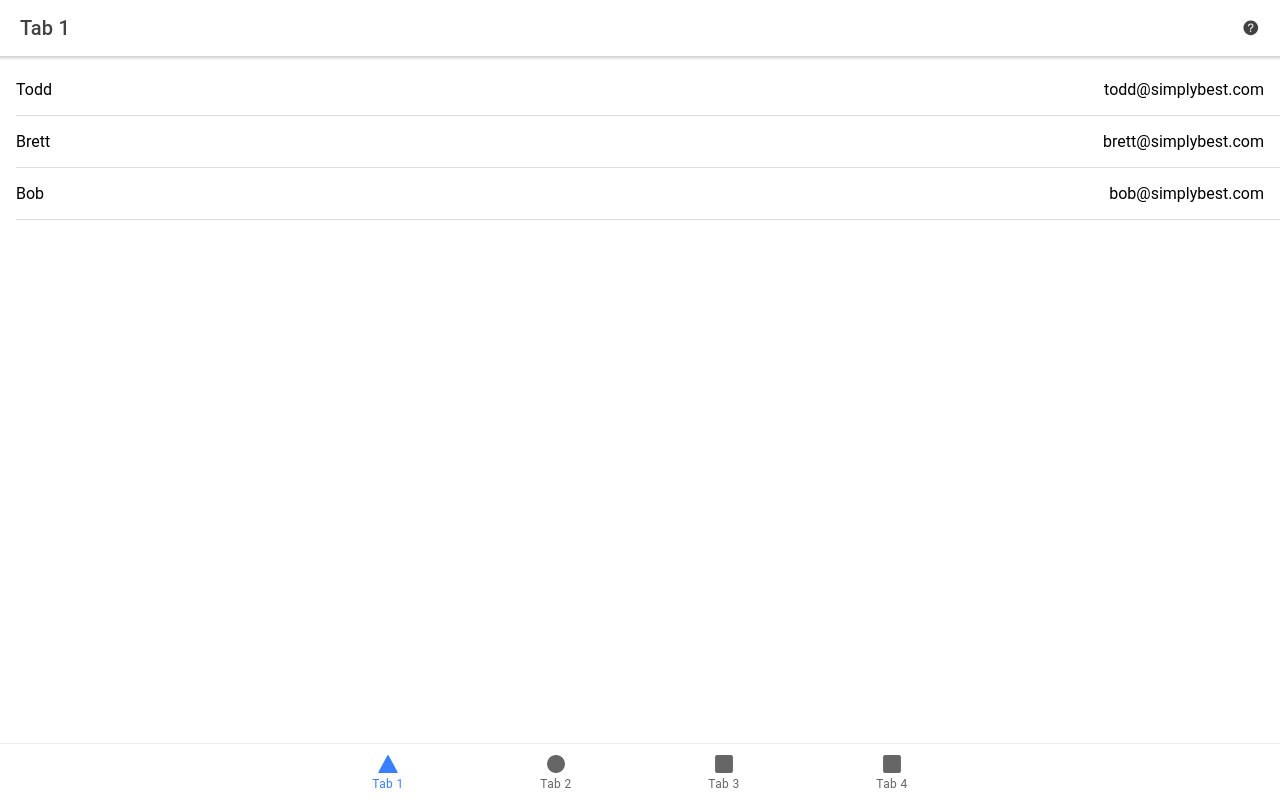
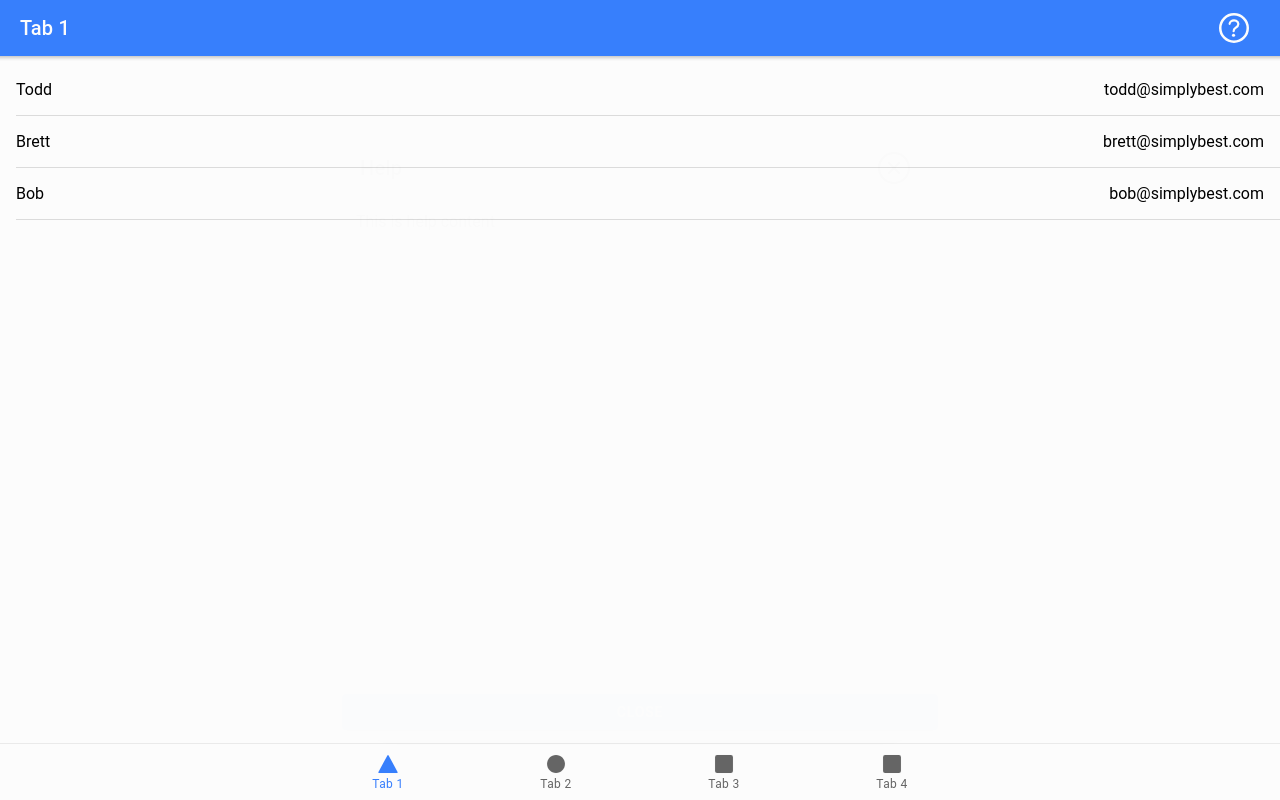
Before and after one commit to dolthead/meetup-react, a React (Create React App) app: page /tab1 in a window 1280 px wide. Both pictures are taken after a click on the element 1253 px from the left and 28 px from the top of the page. Built offline with nearby package versions, Linux system fonts and the light colour scheme.

Commit message:
Get help modal working

```diff
--- a/src/components/ExploreContainer.css
+++ b/src/components/ExploreContainer.css
@@ -1,10 +1,5 @@
 .container {
   text-align: center;
-  /* position: absolute; */
-  /* left: 0;
-  right: 0; */
-  /* top: 50%;
-  transform: translateY(-50%); */
 }
 
 .container strong {
--- /dev/null
+++ b/src/pages/Help.css
@@ -0,0 +1,7 @@
+ion-footer, ion-toolbar {
+    --background: transparent;
+    --border: none;
+}
+.sc-ion-buttons-md-s ion-icon[slot=start] {
+    font-size: 2em;
+}
--- a/src/pages/Help.tsx
+++ b/src/pages/Help.tsx
@@ -1,30 +1,32 @@
-import { IonPage, IonHeader, IonToolbar, IonButtons, IonButton, IonIcon, IonTitle, IonContent, IonList, IonItem, IonLabel } from "@ionic/react";
-import { closeCircle } from "ionicons/icons";
+import './Help.css';
+import { IonPage, IonHeader, IonToolbar, IonButtons, IonButton, IonIcon, IonTitle, IonContent, IonList, IonItem, IonLabel, IonFooter } from "@ionic/react";
+import { closeCircleOutline } from "ionicons/icons";
 
-const close = () => {
-
-}
-
-const Help: React.FC = () => {
-    return (
+const Help: React.FC<{
+    onDismiss: () => void;
+  }> = ({ onDismiss }) => (
       <IonPage>
         <IonHeader>
           <IonToolbar>
             <IonButtons slot="end">
-              <IonButton onClick={close}>
-                <IonIcon slot="start" icon={closeCircle} />
+              <IonButton onClick={() => onDismiss()} size="large">
+                <IonIcon slot="start" icon={closeCircleOutline} />
               </IonButton>
             </IonButtons>
-            <IonTitle>Tab 1</IonTitle>
+            <IonTitle>Help</IonTitle>
           </IonToolbar>
         </IonHeader>
-        <IonContent fullscreen>
+        <IonContent class="ion-padding">
 
             This is help content
 
         </IonContent>
+        <IonFooter>
+            <IonToolbar>
+                <IonButton expand="block" onClick={() => onDismiss()}>Close</IonButton>
+            </IonToolbar>
+        </IonFooter>
       </IonPage>
     );
-  };
 
   export default Help;
--- a/src/pages/Tab1.tsx
+++ b/src/pages/Tab1.tsx
@@ -1,5 +1,6 @@
 import { IonButton, IonButtons, IonContent, IonHeader, IonIcon, IonItem, IonLabel, IonList, IonPage, IonTitle, IonToolbar, useIonModal } from '@ionic/react';
-import { helpCircle } from 'ionicons/icons';
+import { helpCircleOutline } from 'ionicons/icons';
+import Help from './Help';
 import './Tab1.css';
 
 const peopleList = [
@@ -8,19 +9,22 @@ const peopleList = [
   { key: 3, name: "Bob", email: "bob@simplybest.com"},
 ];
 
-// const openHelp = () => {
-//   const [present] = useIonModal(Help, {});
-//   present()
-// }
+const Tab1: React.FC = () => {
 
-const Tab1: React.FC = () => {
+  const handleDismiss = () => {
+    dismiss();
+  };
+  const [present, dismiss] = useIonModal(Help, {
+    onDismiss: handleDismiss
+  });
+
   return (
     <IonPage>
       <IonHeader>
-        <IonToolbar>
+        <IonToolbar color="primary">
           <IonButtons slot="end">
-            <IonButton>
-              <IonIcon slot="start" icon={helpCircle} />
+            <IonButton onClick={() => present()} size="large">
+              <IonIcon slot="start" icon={helpCircleOutline} />
             </IonButton>
           </IonButtons>
           <IonTitle>Tab 1</IonTitle>
@@ -35,7 +39,7 @@ const Tab1: React.FC = () => {
 
         <IonList>
             {peopleList.map(person => (
-            <IonItem>
+            <IonItem key={person.key.toString()}>
               <IonLabel>{person.name}</IonLabel>
               <p>{person.email}</p>
             </IonItem>
--- a/src/pages/Tab2.tsx
+++ b/src/pages/Tab2.tsx
@@ -6,7 +6,7 @@ const Tab2: React.FC = () => {
   return (
     <IonPage>
       <IonHeader>
-        <IonToolbar>
+        <IonToolbar color="primary">
           <IonTitle>Tab 2</IonTitle>
         </IonToolbar>
       </IonHeader>
--- a/src/pages/Tab3.tsx
+++ b/src/pages/Tab3.tsx
@@ -6,7 +6,7 @@ const Tab3: React.FC = () => {
   return (
     <IonPage>
       <IonHeader>
-        <IonToolbar>
+        <IonToolbar color="primary">
           <IonTitle>Tab 3</IonTitle>
         </IonToolbar>
       </IonHeader>
--- a/src/pages/Tab4.tsx
+++ b/src/pages/Tab4.tsx
@@ -6,7 +6,7 @@ const Tab4: React.FC = () => {
   return (
     <IonPage>
       <IonHeader>
-        <IonToolbar>
+        <IonToolbar color="primary">
           <IonTitle>Tab 4</IonTitle>
         </IonToolbar>
       </IonHeader>
```
